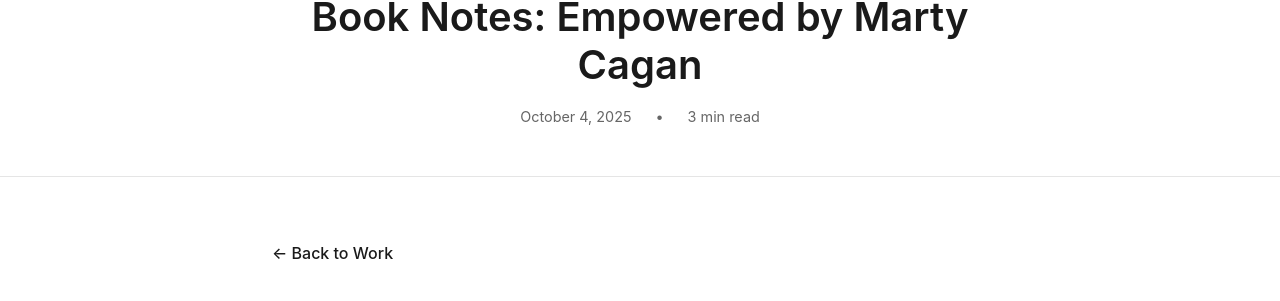
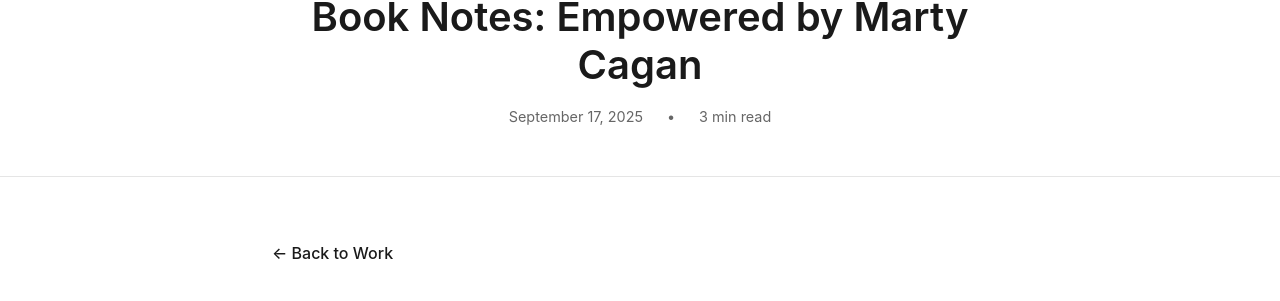
Before and after one commit to itstusharp/itstusharp.github.io, a Jekyll site: the page built from _posts/2025-09-17-empowered-book-summary.md, in a window 1280 px wide and 900 px high. Shown: the part 146-447 px from the top of the window. Built offline with Jekyll 4.4.1, drawn with Linux system fonts in a browser that asks for light colours.

Commit message:
Update and rename 2025-10-04-empowered-book-summary.md to 2025-09-17-empowered-book-summary.md
Updated timestamps

```diff
--- a/_posts/2025-10-04-empowered-book-summary.md
+++ b/_posts/2025-09-17-empowered-book-summary.md
@@ -1,7 +1,7 @@
 ---
 layout: post
 title: "Book Notes: Empowered by Marty Cagan"
-date: 2025-10-04
+date: 2025-09-17
 read_time: "3 min read"
 description: "Quick takeaways on building empowered product teams"
 ---
```
